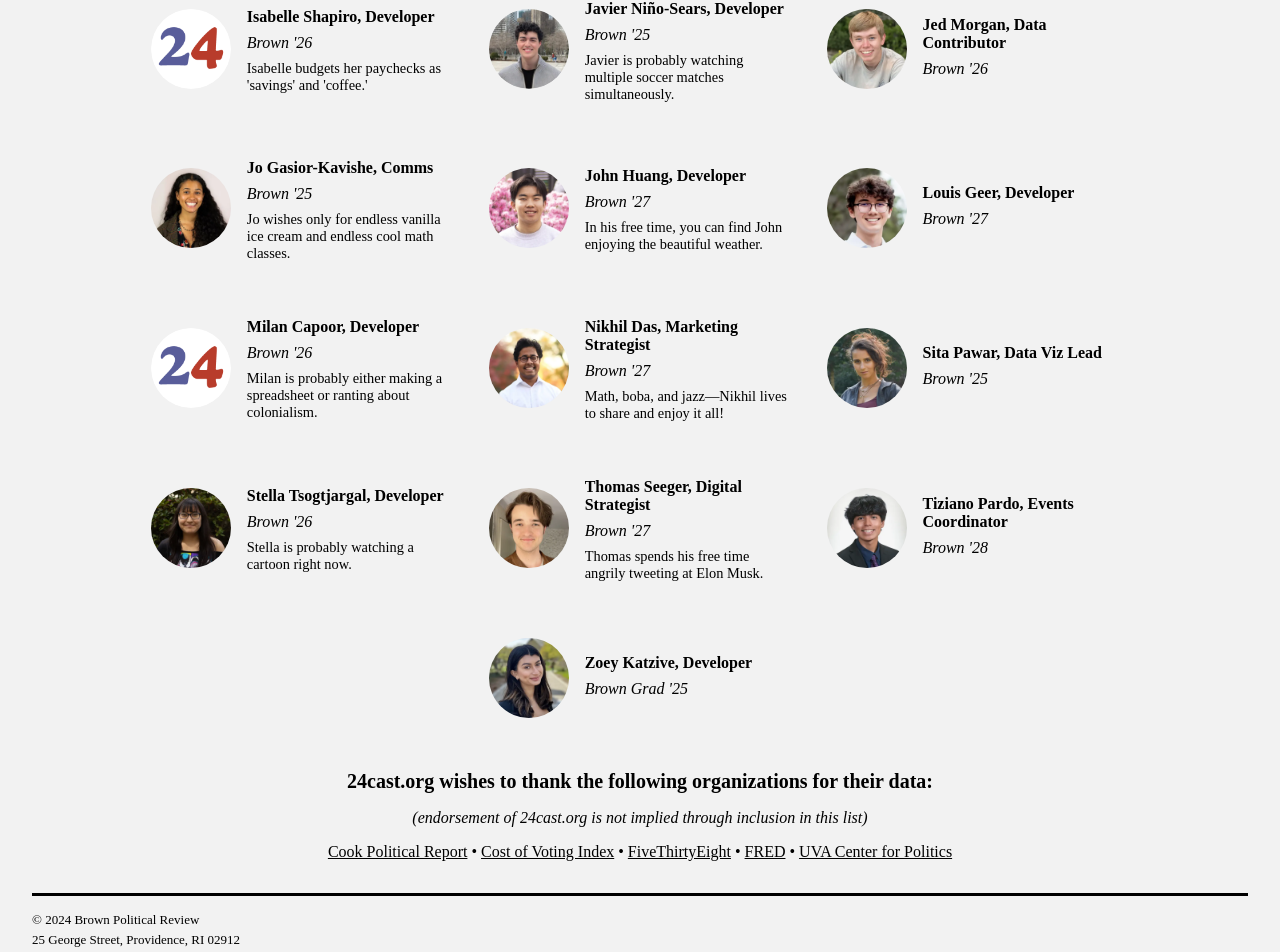
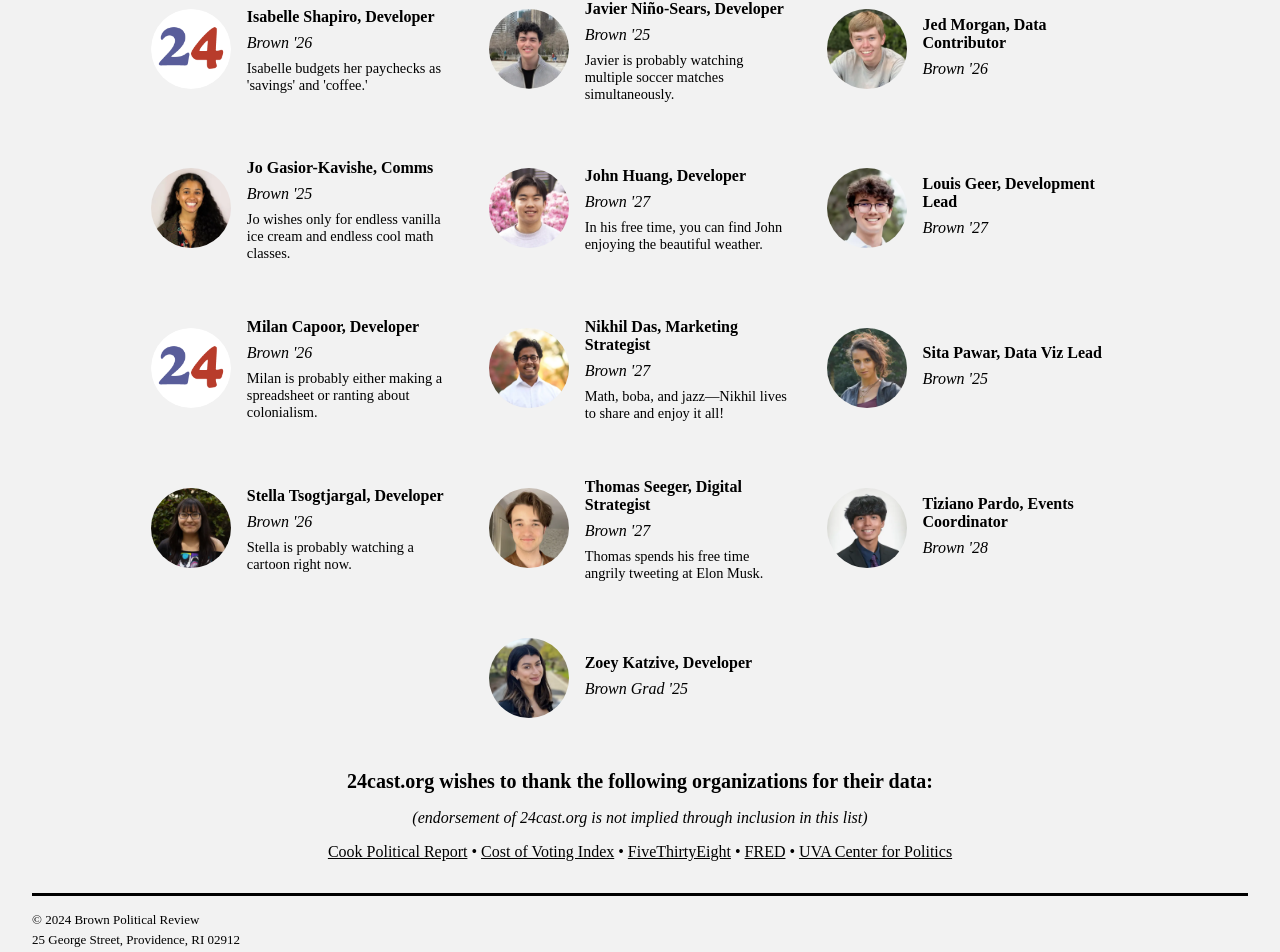
Before and after one commit to BPR-Data-Team/ElectionModel2024-site, a Next.js app: page /about in a window 1280 px wide. Shown: the part 1332-2284 px from the top of the page. Built offline with nearby package versions, Linux system fonts and the light colour scheme; a web font is replaced by a local one.

Commit message:
Update page.tsx

```diff
--- a/src/app/(main)/about/page.tsx
+++ b/src/app/(main)/about/page.tsx
@@ -50,7 +50,7 @@ const people = [
   { id: "Jed", name: "Jed Morgan, Data Contributor", image: jed, year: "Brown '26", bio: "" },
   { id: "Jo", name: "Jo Gasior-Kavishe, Comms", image: jo, year: "Brown '25", bio: "Jo wishes only for endless vanilla ice cream and endless cool math classes." },
   { id: "John", name: "John Huang, Developer", image: john, year: "Brown '27", bio: "In his free time, you can find John enjoying the beautiful weather." },
-  { id: "Louis", name: "Louis Geer, Developer", image: louis, year: "Brown '27", bio: "" },
+  { id: "Louis", name: "Louis Geer, Development Lead", image: louis, year: "Brown '27", bio: "" },
   { id: "Milan", name: "Milan Capoor, Developer", image: blank, year: "Brown '26", bio: "Milan is probably either making a spreadsheet or ranting about colonialism." },
   { id: "Nikhil", name: "Nikhil Das, Marketing Strategist", image: nikhil, year: "Brown '27", bio: "Math, boba, and jazz—Nikhil lives to share and enjoy it all!" },
   { id: "Sita", name: "Sita Pawar, Data Viz Lead", image: sita, year: "Brown '25", bio: "" },
```
